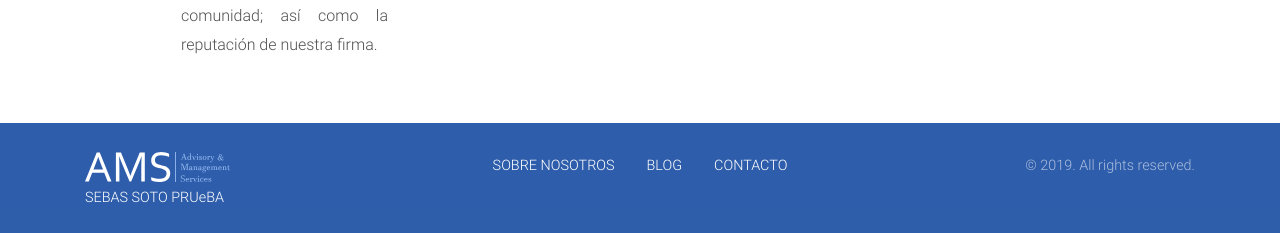
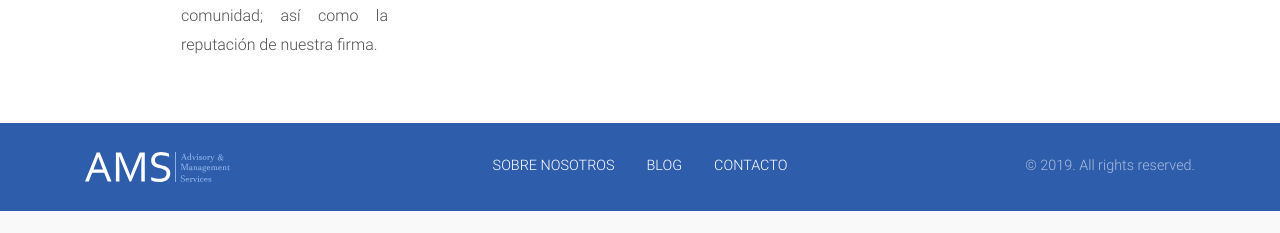
Before and after one commit to DevSebastianSoto/AMS, a Flask app: page /sobre-nosotros in a window 1280 px wide. Shown: the part 1824-2057 px from the top of the page. After the commit the page ends 2035 px from the top, so only its background shows below. Run offline with Flask 2, Linux system fonts and the light colour scheme; some libraries are stand-ins or nearby versions.

Commit message:
removed dummy text from footer

```diff
--- a/templates/views/base/footer.html
+++ b/templates/views/base/footer.html
@@ -29,7 +29,6 @@
                     </div>
                 </div>
             </div>
-SEBAS SOTO PRUeBA
         </div>
     </div>
 </footer>
```
